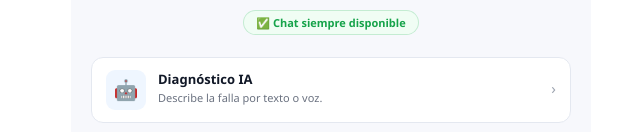
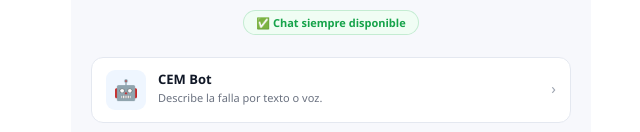
Before and after one commit to leyvap25-dotcom/cem-ia, a Next.js app: page / in a window 1280 px wide. Shown: the part 256-388 px from the top of the page, without its empty margins (309-949 px from the left). Built offline with nearby package versions, Linux system fonts and the light colour scheme.

Commit message:
Update index.js

```diff
--- a/pages/index.js
+++ b/pages/index.js
@@ -513,7 +513,7 @@ const LogoCEM = ({size=44}) => (
 
 const TABS = [
   {id:"inicio",icon:"🏠",label:"Inicio"},
-  {id:"chat",icon:"🤖",label:"Diagnóstico"},
+  {id:"chat",icon:"🤖",label:"CEM Bot"},
   {id:"planes",icon:"📋",label:"Planes"},
   {id:"instalacion",icon:"⚡",label:"Instalación"},
   {id:"limpieza",icon:"🧹",label:"Limpieza"},
@@ -801,7 +801,7 @@ Tip: [consejo — si aplica mencionar repuesto con código y precio]`;
 // ══════════════════════════════════════════════════════════════════════════════
 function InicioTab({ onNav }) {
   const items = [
-    {id:"chat",icon:"🤖",color:C.accent,bg:C.al,titulo:"Diagnóstico IA",desc:"Describe la falla por texto o voz."},
+    {id:"chat",icon:"🤖",color:C.accent,bg:C.al,titulo:"CEM Bot",desc:"Describe la falla por texto o voz."},
     {id:"planes",icon:"📋",color:C.green,bg:C.gl,titulo:"Planes PM",desc:"Tareas preventivas por equipo."},
     {id:"instalacion",icon:"⚡",color:C.purple,bg:C.pl,titulo:"Instalación",desc:"Requisitos eléctricos e hidráulicos."},
     {id:"limpieza",icon:"🧹",color:C.yellow,bg:C.yl,titulo:"Limpieza",desc:"Guías para operadores y técnicos."},
@@ -973,7 +973,7 @@ function StatsTab({ fallas }) {
   const ahora=new Date();
   const filtrar=lista=>{ if(filtro==="todo")return lista; const dias={hoy:1,semana:7,mes:30}[filtro]; const desde=filtro==="hoy"?new Date(ahora.getFullYear(),ahora.getMonth(),ahora.getDate()):new Date(ahora.getTime()-dias*24*60*60*1000); return lista.filter(f=>f.fecha&&new Date(f.fecha)>=desde); };
   const datos=filtrar(fallas);
-  if(fallas.length===0)return(<div style={{display:"flex",flexDirection:"column",alignItems:"center",justifyContent:"center",height:"calc(100vh - 110px)",padding:16,textAlign:"center"}}><div style={{fontSize:44,marginBottom:10}}>📊</div><div style={{fontSize:15,fontWeight:700,marginBottom:5}}>Sin datos aún</div><div style={{fontSize:12,color:C.muted}}>Usa el Diagnóstico IA para registrar fallas.</div></div>);
+  if(fallas.length===0)return(<div style={{display:"flex",flexDirection:"column",alignItems:"center",justifyContent:"center",height:"calc(100vh - 110px)",padding:16,textAlign:"center"}}><div style={{fontSize:44,marginBottom:10}}>📊</div><div style={{fontSize:15,fontWeight:700,marginBottom:5}}>Sin datos aún</div><div style={{fontSize:12,color:C.muted}}>Usa el CEM Bot para registrar fallas.</div></div>);
   const contar=key=>datos.reduce((a,f)=>{const k=f[key]||"Sin dato";a[k]=(a[k]||0)+1;return a;},{});
   const top=(key,n=8)=>Object.entries(contar(key)).sort((a,b)=>b[1]-a[1]).slice(0,n);
   const tS=top("sintoma"); const mx=tS[0]?.[1]||1;
```
